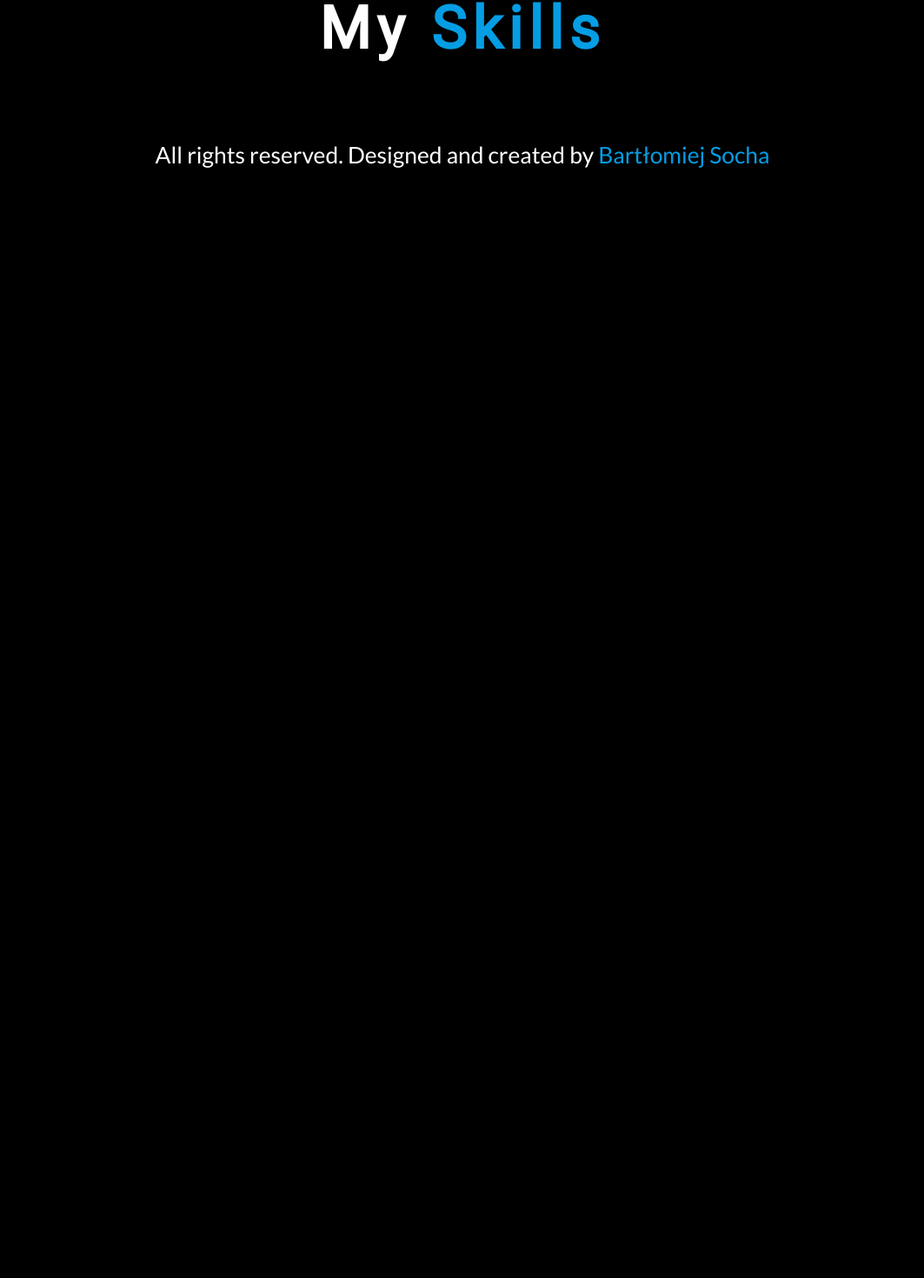
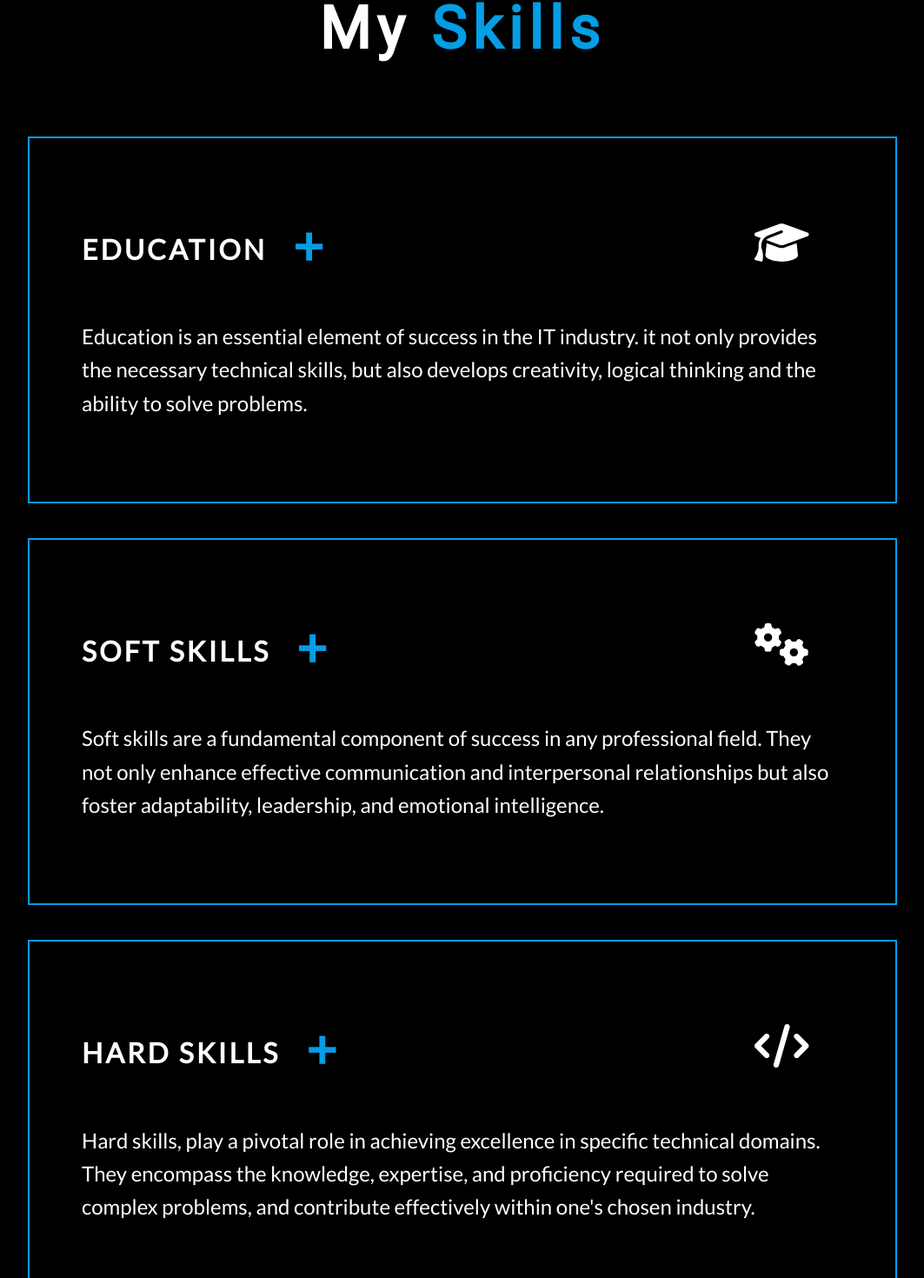
Before and after one commit to Soszka/portfolio, a React (Create React App) app: page /skills in a window 1280 px wide. Shown: the part 186-1656 px from the top of the page at 87% size, without its empty margins (108-1171 px from the left). Before the commit the page ends 800 px from the top, so only its background shows below. Built offline with nearby package versions, Linux system fonts and the light colour scheme.

Commit message:
Carousel component created

```diff
--- a/package.json
+++ b/package.json
@@ -16,8 +16,10 @@
     "react-bootstrap": "^2.8.0",
     "react-dom": "^18.2.0",
     "react-redux": "7.2.5",
+    "react-responsive-carousel": "^3.2.23",
     "react-router-dom": "6.0.1",
     "react-scripts": "5.0.1",
+    "react-slick": "^0.29.0",
     "redux": "4.2.0",
     "redux-devtools-extension": "2.13.9",
     "sass": "^1.65.1",
--- /dev/null
+++ b/src/components/AccordionCarousel/AccordionCarousel.js
@@ -0,0 +1,77 @@
+import styles from './AccordionCarousel.module.scss';
+import Carousel from '../Carousel/Carousel';
+import { useState } from 'react';
+import { FontAwesomeIcon } from '@fortawesome/react-fontawesome';
+import {  faCode, faGears, faGraduationCap} from '@fortawesome/free-solid-svg-icons';
+
+
+
+
+const AccordionCarousel = () => {
+
+  const [isActive, setIsActive] = useState(false);
+
+  return (
+    <div>
+      <div className={styles.accordion}>
+        <div className={styles.accordionSection} onClick={() => setIsActive(!isActive)} >
+          <div className={styles.accordionTitle}>
+            <h3>EDUCATION</h3>
+            <p>{isActive ? '-' : '+'}</p>
+          </div>
+          <FontAwesomeIcon className={styles.accordionIcon} icon={faGraduationCap} />
+        </div>
+        <div className={styles.accordionDescription}>
+          <p>
+            {isActive ? ' ' : ` Education is an essential element of success in the IT industry.
+            it not only provides the necessary technical skills, but also develops creativity,
+            logical thinking and the ability to solve problems.`}
+          </p>
+        </div>
+        {isActive && <div  className={styles.carouselItem}>
+          <Carousel />
+        </div>}
+      </div>
+      <div className={styles.accordion}>
+        <div className={styles.accordionSection} onClick={() => setIsActive(!isActive)} >
+          <div className={styles.accordionTitle}>
+            <h3>SOFT SKILLS</h3>
+            <p>{isActive ? '-' : '+'}</p>
+          </div>
+          <FontAwesomeIcon className={styles.accordionIcon} icon={faGears} />
+        </div>
+        <div className={styles.accordionDescription}>
+          <p>
+            {isActive ? ' ' : ` Soft skills are a fundamental component of success in any professional field.
+             They not only enhance effective communication and interpersonal relationships but also foster adaptability,
+             leadership, and emotional intelligence.`}
+          </p>
+        </div>
+        {isActive && <div className="accordion-content">
+          <p>Lorem</p>
+        </div>}
+      </div>
+      <div className={styles.accordion}>
+        <div className={styles.accordionSection} onClick={() => setIsActive(!isActive)} >
+          <div className={styles.accordionTitle}>
+            <h3>Hard Skills</h3>
+            <p>{isActive ? '-' : '+'}</p>
+          </div>
+          <FontAwesomeIcon className={styles.accordionIcon} icon={faCode} />
+        </div>
+        <div className={styles.accordionDescription}>
+          <p>
+            {isActive ? ' ' : ` Hard skills, play a pivotal role in achieving excellence in specific technical domains.
+             They encompass the knowledge, expertise, and proficiency required to solve complex problems,
+             and contribute effectively within one's chosen industry.`}
+          </p>
+        </div>
+        {isActive && <div className="accordion-content">
+          <p>Lorem</p>
+        </div>}
+      </div>
+    </div>
+  );
+}
+
+export default AccordionCarousel;
--- /dev/null
+++ b/src/components/AccordionCarousel/AccordionCarousel.module.scss
@@ -0,0 +1,57 @@
+@import '../../styles/settings.scss';
+
+.accordion {
+  margin: 40px auto;
+  max-width: 1000px;
+  padding: 70px 60px;
+  border: 2px solid $text-secondary-color;
+}
+
+.accordionSection {
+  display: flex;
+  justify-content: space-between;
+  cursor: pointer;
+
+  .accordionTitle {
+    display: flex;
+    justify-content: space-between;
+
+    h3 {
+      font-size: 32px;
+      letter-spacing: 3px;
+      text-transform: uppercase;
+    }
+
+    p {
+      font-size: 60px;
+      margin: 5px 30px;
+      color: $text-secondary-color;
+      font-weight: bold;
+    }
+  }
+
+  .accordionIcon {
+    font-size: 50px;
+    margin: 25px 40px 0;
+    font-weight: bold;
+  }
+}
+
+.carouselItem {
+
+  img {
+    object-fit: cover;
+    width: 100%;
+    height: 400px;
+    margin: 0;
+    padding: 0;
+  }
+
+  h2 {
+    font-size: 36px;
+    letter-spacing: 3px;
+    text-transform: uppercase;
+    text-align: center;
+    font-weight: bold;
+  }
+}
--- /dev/null
+++ b/src/components/Carousel/Carousel.js
@@ -0,0 +1,51 @@
+import styles from './Carousel.module.scss';
+import { useState } from 'react';
+
+const Carousel = () => {
+
+  const carouselSlides = [
+    {url: 'https://i.postimg.cc/vTN9PCPF/IMG-20220625-133541.jpg', title: 'Power Engineer'},
+    {url: 'https://i.postimg.cc/fb5zdgDx/IMG-20220625-133555-1.jpg', title: 'Project Manager'}
+  ];
+
+  const [currentIndex, setCurrentIndex] = useState(0);
+
+  const goToPrevious = () => {
+    const isFirstSlide = currentIndex === 0;
+    const newIndex = isFirstSlide ? carouselSlides.length - 1 : currentIndex - 1;
+    setCurrentIndex(newIndex);
+  }
+
+  const goToNext = () => {
+    const isLastSlide = currentIndex === carouselSlides.length -1
+    const newIndex = isLastSlide ? 0 : currentIndex + 1;
+    setCurrentIndex(newIndex);
+  }
+
+  const goToSlide = slideIndex => {
+    setCurrentIndex(slideIndex);
+  }
+
+
+  return (
+    <div className={styles.carousel}>
+      <div className={styles.leftArrow} onClick={goToPrevious}>&lt;</div>
+      <div className={styles.rightArrow} onClick={goToNext}>&gt;</div>
+      <div className={styles.carouselSlides}>
+        <img alt={carouselSlides[currentIndex].title} src={carouselSlides[currentIndex].url}></img>
+        <h2>{carouselSlides[currentIndex].title}</h2>
+      </div>
+      <div className={styles.dotsContainer}>
+        {carouselSlides.map((slide, slideIndex) => (
+          <div
+            key={slideIndex}
+            className={slideIndex === currentIndex ? styles.dotActive : styles.dot}
+            onClick ={() => goToSlide(slideIndex)}>•
+          </div>
+        ))}
+      </div>
+    </div>
+  );
+}
+
+export default Carousel;
--- /dev/null
+++ b/src/components/Carousel/Carousel.module.scss
@@ -0,0 +1,67 @@
+@import '../../styles/settings.scss';
+
+.carousel {
+
+  height: 100%;
+  position: relative;
+
+  .leftArrow {
+    position: absolute;
+    top: 36%;
+    transform: translate(0, -50%);
+    left: -30px;
+    font-size: 100px;
+    cursor: pointer;
+
+    &:hover {
+      color: $text-secondary-color;
+    }
+  }
+
+  .rightArrow {
+    position: absolute;
+    top: 35%;
+    transform: translate(0, -50%);
+    right: -30px;
+    font-size: 100px;
+    cursor: pointer;
+
+    &:hover {
+      color: $text-secondary-color;
+    }
+  }
+
+  .carouselSlides {
+    width: 100%;
+    height: 100%;
+    border-radius: 10px;
+    display: flex;
+    flex-direction: column;
+    align-items: center;
+
+    img {
+      width: 90%;
+      object-fit: cover;
+      margin: 0;
+      padding: 0;
+    }
+  }
+
+  .dotsContainer {
+    display: flex;
+    justify-content: center;
+
+    .dot {
+      margin: 0 5px;
+      cursor: pointer;
+      font-size: 40px;
+    }
+
+    .dotActive {
+      color: $text-secondary-color;
+      margin: 0 5px;
+      cursor: pointer;
+      font-size: 40px;
+    }
+  }
+}
--- a/src/components/Skills/Skills.js
+++ b/src/components/Skills/Skills.js
@@ -1,12 +1,13 @@
 import styles from './Skills.module.scss';
 import Title from '../Title/Title';
+import AccordionCarousel from '../AccordionCarousel/AccordionCarousel';
 
 const Skills = () => {
   return (
     <div>
       <Title>My Skills</Title>
       <div className={styles.skills}>
-
+      <AccordionCarousel />
       </div>
     </div>
   );
```
Also changed, not shown: src/components/Navigation/Navigation.js (line endings or trailing spaces), 1 other file (tests, documents, lock files or other folders).
